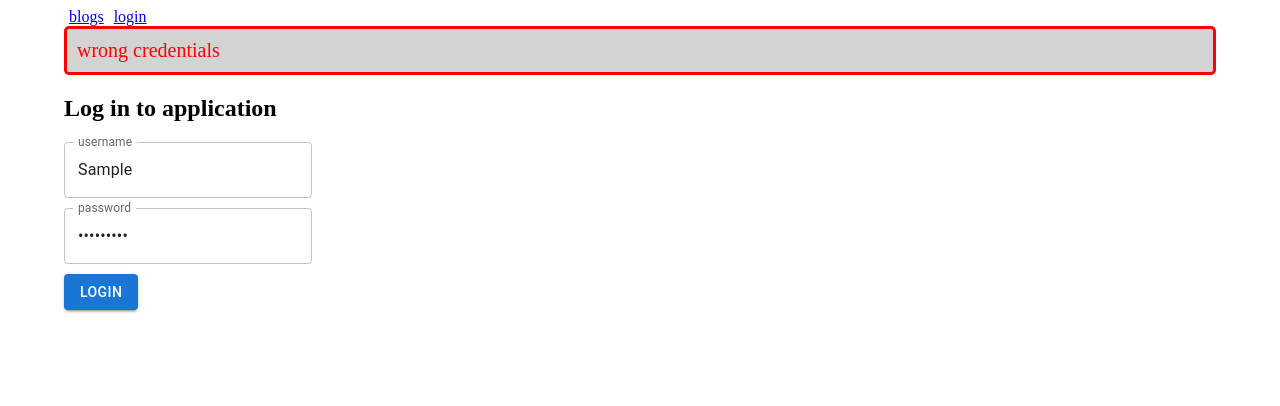
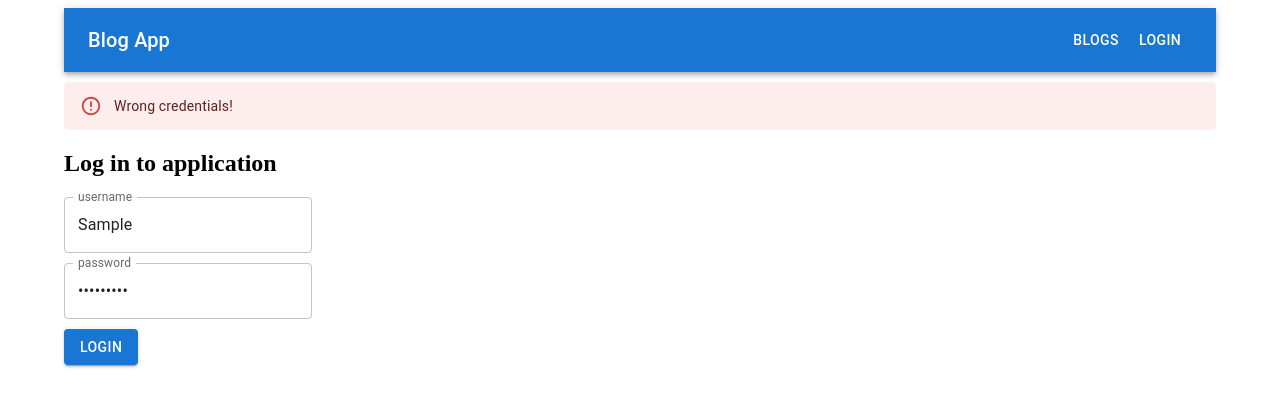
Before and after one commit to Tristan-Kainama/fullstackopen-part5, a React (Vite) app in the folder bloglist-frontend/: page /login in a window 1280 px wide. Both pictures are taken after typing "Sample", "Sample123" into the empty fields and a click on the button "LOGIN". Shown: the top 406 px of the page. Built offline with nearby package versions, Linux system fonts and the light colour scheme; no server answers.

Commit message:
Finished exercise 5.30

```diff
--- a/bloglist-frontend/src/App.jsx
+++ b/bloglist-frontend/src/App.jsx
@@ -1,12 +1,10 @@
 import { useState, useEffect, useRef } from 'react'
-import { useNavigate } from 'react-router-dom'
-import { Container } from '@mui/material'
+import { Container, AppBar, Toolbar, Button, Typography } from '@mui/material'
 
 import Blog from './components/Blog'
 import Notification from './components/Notification'
 import AddBlogForm from './components/AddBlogForm'
 import LoginForm from './components/LoginForm'
-import Togglable from './components/Togglable'
 import BlogList from './components/BlogList'
 
 import {
@@ -24,8 +22,7 @@ const App = () => {
   const [username, setUsername] = useState('')
   const [password, setPassword] = useState('')
   const [user, setUser] = useState(null)
-  const [message, setMessage] = useState(null)
-  const [isError, setIsError] = useState(false)
+  const [notification, setNotification] = useState(null)
 
   useEffect(() => {
     blogService.getAll().then((blogs) => setBlogs(blogs))
@@ -63,19 +60,17 @@ const App = () => {
       setUser(loggedInUser)
       setUsername('')
       setPassword('')
-      setIsError(false)
-      setMessage(`succesfully logged in as ${username}`)
+      setNotification({ text: `Successfully logged in as ${username}!`, type: 'success' })
 
       setTimeout(() => {
-        setMessage(null)
+        setNotification(null)
       }, 5000)
       return true
     } catch {
-      setMessage('wrong credentials')
-      setIsError(true)
+      setNotification({ text: 'Wrong credentials!', type: 'error' })
 
       setTimeout(() => {
-        setMessage(null)
+        setNotification(null)
       }, 5000)
       return false
     }
@@ -90,10 +85,9 @@ const App = () => {
     setUsername('')
     setPassword('')
 
-    setMessage('succesfully logged out')
-    setIsError(false)
+    setNotification({ text: 'Successfully logged out!', type: 'success' })
     setTimeout(() => {
-      setMessage(null)
+      setNotification(null)
     }, 5000)
   }
 
@@ -112,29 +106,26 @@ const App = () => {
       const blogTitle = createdBlog.title || newBlog.title
       const blogAuthor = createdBlog.author || newBlog.author
 
-      setMessage(`a new blog ${blogTitle} by ${blogAuthor} added`)
-      setIsError(false)
+      setNotification({ text: `A new blog ${blogTitle} by ${blogAuthor} added!`, type: 'success'})
 
       setTimeout(() => {
-        setMessage(null)
+        setNotification(null)
       }, 5000)
     } catch {
-      setMessage('failed to add blog')
-      setIsError(true)
+      setNotification({ text: 'Failed to add blog', type: 'error' })
 
       setTimeout(() => {
-        setMessage(null)
+        setNotification(null)
       }, 5000)
     }
   }
 
   const updateBlog = async (newBlog, blogId) => {
     if (user === null) {
-      setMessage('user has to be logged in')
-      setIsError(true)
+      setNotification({ text: 'User has to be logged in!', type: 'error' })
 
       setTimeout(() => {
-        setMessage(null)
+        setNotification(null)
       }, 5000)
       return
     }
@@ -150,22 +141,20 @@ const App = () => {
       const allBlogs = await blogService.getAll()
       setBlogs(allBlogs)
     } catch {
-      setMessage('failed to update blog')
-      setIsError(true)
+      setNotification({ text: 'Failed to update blog!', type: 'error' })
 
       setTimeout(() => {
-        setMessage(null)
+        setNotification(null)
       }, 5000)
     }
   }
 
   const removeBlog = async (blogId) => {
     if (user === null) {
-      setMessage('user has to be logged in')
-      setIsError(true)
+      setNotification({ text: 'User has to be logged in!', type: 'error' })
 
       setTimeout(() => {
-        setMessage(null)
+        setNotification(null)
       }, 5000)
       return
     }
@@ -177,24 +166,26 @@ const App = () => {
       const allBlogs = await blogService.getAll()
       setBlogs(allBlogs)
 
-      setMessage(`${blogToDelete.title} by ${blogToDelete.author} blog has been sucessfully removed`)
-      setIsError(false)
+      setNotification({ text: `${blogToDelete.title} by ${blogToDelete.author} blog has been sucessfully removed!`, type: 'success'})
 
       setTimeout(() => {
-        setMessage(null)
+        setNotification(null)
       }, 5000)
     } catch {
-      setMessage('failed to delete blog')
-      setIsError(true)
+      setNotification({ text: 'Failed to delete blog!', type: 'error' })
 
       setTimeout(() => {
-        setMessage(null)
+        setNotification(null)
       }, 5000)
     }
   }
 
   const padding = {
     padding: 5
+  }
+
+  const margin = {
+    marginBottom: 10
   }
 
   // const visibleBlogs = [...blogs]
@@ -209,16 +200,37 @@ const App = () => {
   //   })
   //   .sort((a, b) => b.likes - a.likes)
 
+  const style = { '&:hover': { bgcolor: 'rgba(255,255,255,0.3)' } }
+
   return (
     <Container>
       <Router>
-        <div>
-          <Link to='/' style={padding}>blogs</Link>
-          {user ? <Link to='create' style={padding}>new blog</Link> : null}
-          {user ?  <button style={padding} onClick={handleLogout}>logout</button> : <Link to='/login' style={padding}>login</Link>}
-        </div>
+        <AppBar position="static" style={margin}>
+          <Toolbar>
+            <Typography variant="h6" component="div" sx={{ flexGrow: 1 }}>
+              Blog App
+            </Typography>
+            <Button color="inherit" component={Link} to="/" sx={style}>
+              blogs
+            </Button>
+            {user ?
+            <Button color="inherit" component={Link} to="/create" sx={style}>
+              new blog
+            </Button> :
+            null
+            }
+            {user ?
+            <Button color="inherit" style={padding} onClick={handleLogout} sx={style}>
+              logout
+            </Button> :
+            <Button color="inherit" component={Link} to='/login' sx={style}>
+              login
+            </Button>
+            }
+          </Toolbar>
+        </AppBar>
 
-        <Notification message={message} isError={isError} />
+        <Notification notification={notification} />
 
         <Routes>
           <Route path='/blogs/:id' element={
--- a/bloglist-frontend/src/components/Blog.jsx
+++ b/bloglist-frontend/src/components/Blog.jsx
@@ -32,7 +32,7 @@ const Blog = ({ blogs, users, user, updateBlog, removeBlog }) => {
       return
     }
 
-    if (window.confirm(`Remove blog ${blog.title} by ${blog.author}`)) {
+    if (window.confirm(`Remove blog ${blog.title} by ${blog.author}?`)) {
       removeBlog(blog.id)
       navigate('/')
     }
--- a/bloglist-frontend/src/components/Notification.jsx
+++ b/bloglist-frontend/src/components/Notification.jsx
@@ -1,14 +1,14 @@
-const Notification = ({ message, isError }) => {
-  if (message === null) {
+import { Alert } from '@mui/material'
+
+const Notification = ({ notification }) => {
+  if (notification === null) {
     return null
   }
 
-  const color = isError ? 'red' : 'green'
-
   return (
-    <div className="notification" style={{ color }}>
-      {message}
-    </div>
+    <Alert style={{ marginTop: 10, marginBottom: 10 }} severity={notification.type}>
+      {notification.text}
+    </Alert>
   )
 }
 
```
